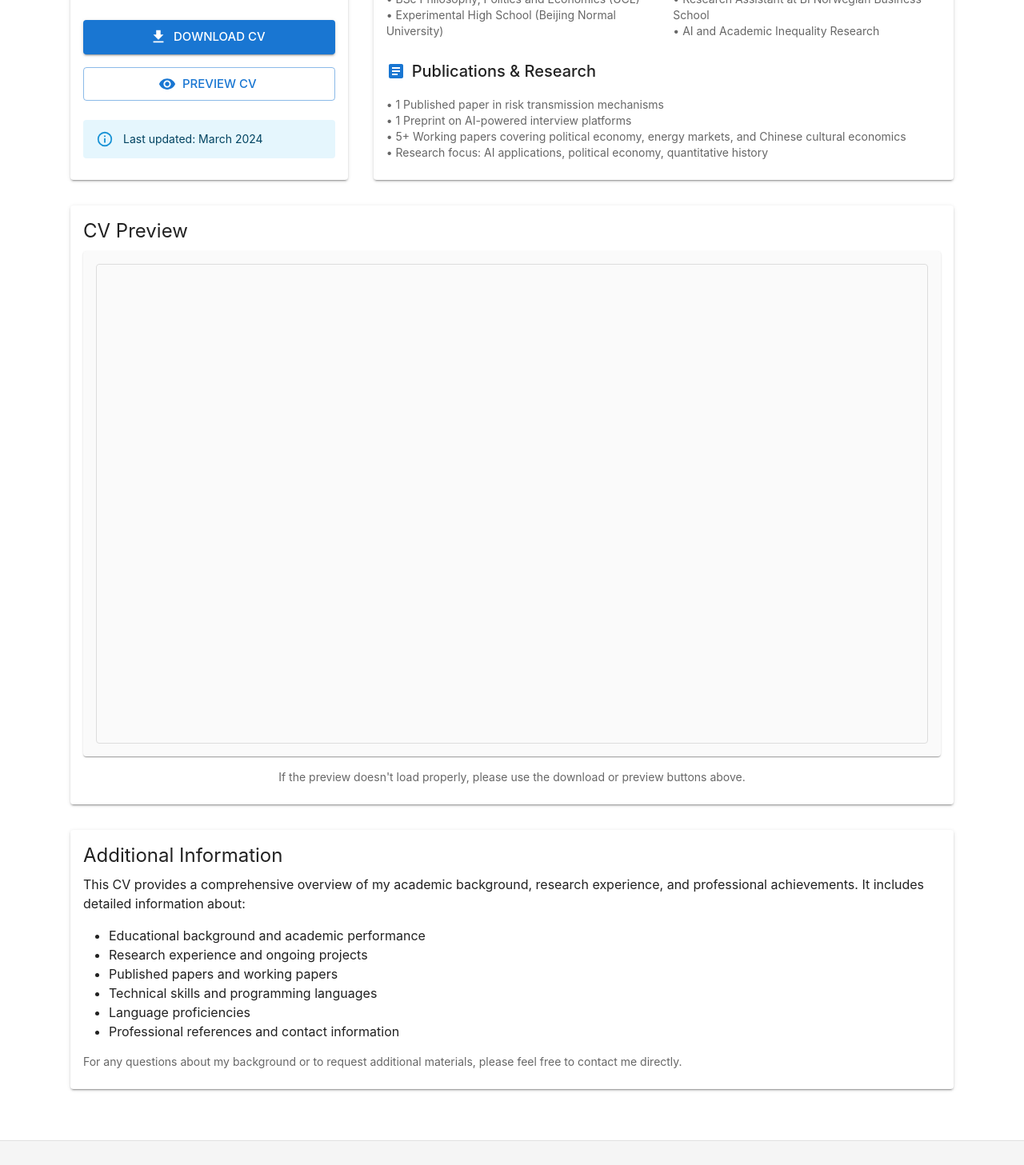
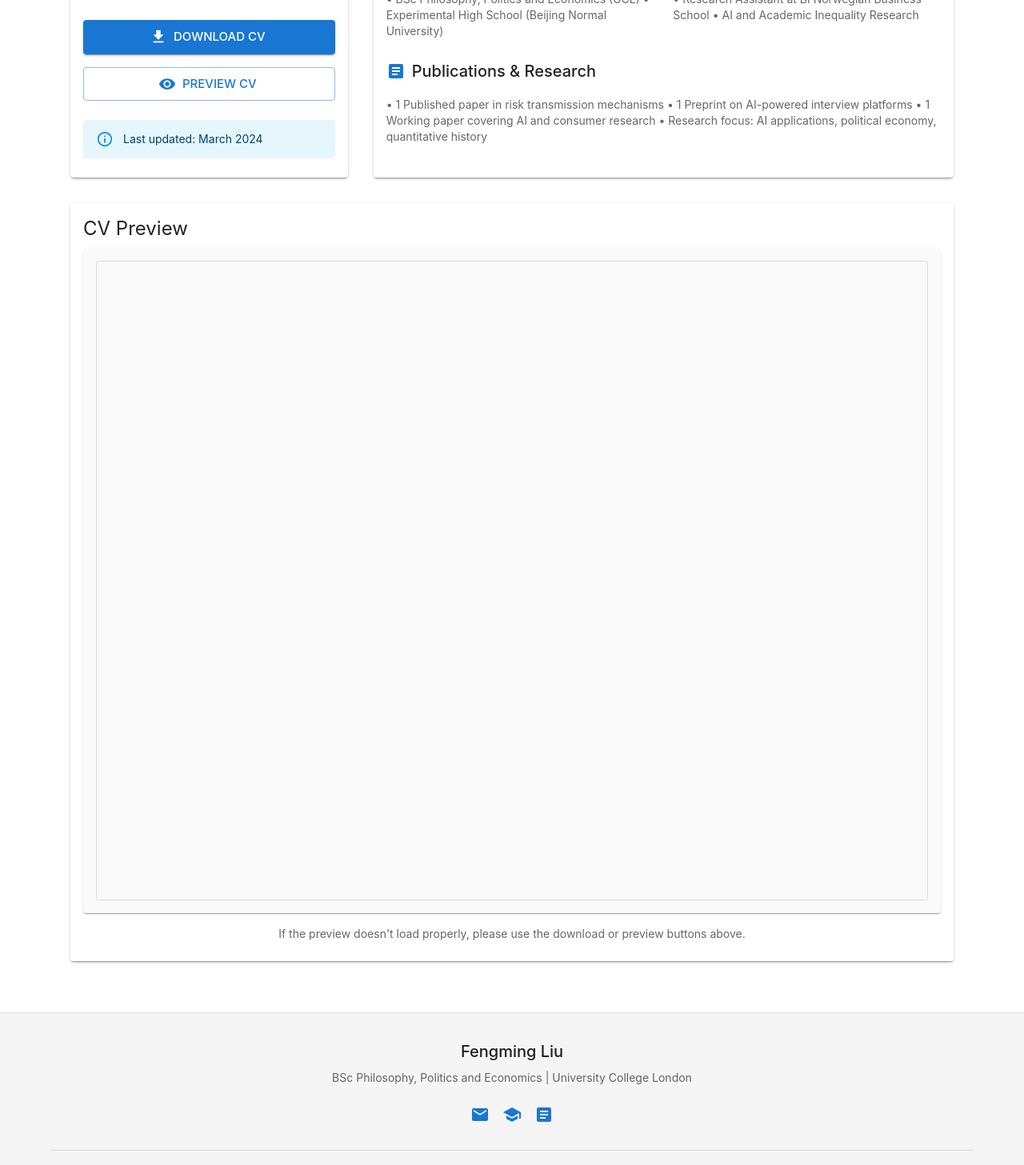
Before and after one commit to LFM097384/liufengming.me, a React (Vite) app: page /cv in a window 1280 px wide. Shown: the part 340-1797 px from the top of the page at 80% size. Built offline with nearby package versions, Linux system fonts and the light colour scheme.

Commit message:
完善了i18n

```diff
--- a/src/pages/CV.jsx
+++ b/src/pages/CV.jsx
@@ -53,16 +53,14 @@ const CV = () => {
       <Grid container spacing={4}>
         {/* CV Actions */}
         <Grid item xs={12} md={4}>
-          <Card elevation={2} sx={{ height: '100%', display: 'flex', flexDirection: 'column' }}>
-            <CardContent sx={{ flexGrow: 1 }}>
+          <Card elevation={2} sx={{ height: '100%', display: 'flex', flexDirection: 'column' }}>            <CardContent sx={{ flexGrow: 1 }}>
               <Typography variant="h5" gutterBottom sx={{ display: 'flex', alignItems: 'center', gap: 1 }}>
                 <Description color="primary" />
-                CV Document
+                {t('cv.document.title')}
               </Typography>
 
               <Typography variant="body2" color="text.secondary" paragraph>
-                Download or preview my complete academic CV including education, research experience,
-                publications, presentations, and skills.
+                {t('cv.document.description')}
               </Typography>
 
               <Box sx={{ display: 'flex', flexDirection: 'column', gap: 2, mt: 3 }}>                <Button
@@ -74,20 +72,19 @@ const CV = () => {
                 >
                   {t('cv.download')}
                 </Button>
-
-                <Button
+                  <Button
                   variant="outlined"
                   size="large"
                   startIcon={<Visibility />}
                   onClick={handlePreview}
                   fullWidth
                 >
-                  {t('cv.preview')}
+                  {t('cv.preview_button')}
                 </Button>
               </Box>
 
               <Alert severity="info" sx={{ mt: 3 }}>
-                Last updated: March 2024
+                {t('cv.document.last_updated')}
               </Alert>
             </CardContent>
           </Card>
@@ -96,44 +93,34 @@ const CV = () => {
         {/* CV Highlights */}
         <Grid item xs={12} md={8}>
           <Card elevation={2} sx={{ height: '100%', display: 'flex', flexDirection: 'column' }}>
-            <CardContent sx={{ flexGrow: 1 }}>
-              <Typography variant="h5" gutterBottom>
-                CV Highlights
+            <CardContent sx={{ flexGrow: 1 }}>              <Typography variant="h5" gutterBottom>
+                {t('cv.highlights.title')}
               </Typography>
 
               <Grid container spacing={3}>
                 <Grid item xs={12} sm={6}>
                   <Box sx={{ display: 'flex', alignItems: 'center', gap: 1, mb: 2 }}>
-                    <School color="primary" />
-                    <Typography variant="h6">Education</Typography>
+                    <School color="primary" />                    <Typography variant="h6">{t('cv.highlights.education.title')}</Typography>
                   </Box>
                   <Typography variant="body2" color="text.secondary">
-                    • BSc Philosophy, Politics and Economics (UCL)<br/>
-                    • Experimental High School (Beijing Normal University)
+                    {t('cv.highlights.education.content')}
                   </Typography>
                 </Grid>
 
                 <Grid item xs={12} sm={6}>
                   <Box sx={{ display: 'flex', alignItems: 'center', gap: 1, mb: 2 }}>
-                    <Work color="primary" />
-                    <Typography variant="h6">Experience</Typography>
+                    <Work color="primary" />                    <Typography variant="h6">{t('cv.highlights.experience.title')}</Typography>
                   </Box>
                   <Typography variant="body2" color="text.secondary">
-                    • Research Assistant at BI Norwegian Business School<br/>
-                    • AI and Academic Inequality Research
+                    {t('cv.highlights.experience.content')}
                   </Typography>
                 </Grid>
 
                 <Grid item xs={12}>
                   <Box sx={{ display: 'flex', alignItems: 'center', gap: 1, mb: 2 }}>
-                    <Article color="primary" />
-                    <Typography variant="h6">Publications & Research</Typography>
-                  </Box>
-                  <Typography variant="body2" color="text.secondary">
-                    • 1 Published paper in risk transmission mechanisms<br/>
-                    • 1 Preprint on AI-powered interview platforms<br/>
-                    • 5+ Working papers covering political economy, energy markets, and Chinese cultural economics<br/>
-                    • Research focus: AI applications, political economy, quantitative history
+                    <Article color="primary" />                    <Typography variant="h6">{t('cv.highlights.publications.title')}</Typography>
+                  </Box>                  <Typography variant="body2" color="text.secondary">
+                    {t('cv.highlights.publications.content')}
                   </Typography>
                 </Grid>
               </Grid>
@@ -144,19 +131,17 @@ const CV = () => {
         {/* PDF Preview */}
         <Grid item xs={12}>
           <Card elevation={2}>
-            <CardContent>
-              <Typography variant="h5" gutterBottom>
-                CV Preview
+            <CardContent>              <Typography variant="h5" gutterBottom>
+                {t('cv.preview.title')}
               </Typography>
 
-              <Paper elevation={1} sx={{ p: 2, bgcolor: 'grey.50' }}>
-                <Box sx={{
+              <Paper elevation={1} sx={{ p: 2, bgcolor: 'grey.50' }}>                <Box sx={{
                   width: '100%',
-                  height: '600px',
+                  height: '800px',
                   border: '1px solid #ddd',
                   borderRadius: 1,
                   overflow: 'hidden'
-                }}>                  <iframe
+                }}><iframe
                     src={`${getStaticPath('CV.pdf')}#toolbar=1`}
                     width="100%"
                     height="100%"
@@ -166,43 +151,13 @@ const CV = () => {
                 </Box>
               </Paper>
 
-              <Box sx={{ mt: 2, textAlign: 'center' }}>
-                <Typography variant="body2" color="text.secondary">
-                  If the preview doesn't load properly, please use the download or preview buttons above.
+              <Box sx={{ mt: 2, textAlign: 'center' }}>                <Typography variant="body2" color="text.secondary">
+                  {t('cv.preview_note')}
                 </Typography>
               </Box>
             </CardContent>
-          </Card>
-        </Grid>
+          </Card>        </Grid>
       </Grid>
-
-      {/* Additional Information */}
-      <Card elevation={2} sx={{ mt: 4 }}>
-        <CardContent>
-          <Typography variant="h5" gutterBottom>
-            Additional Information
-          </Typography>
-
-          <Typography variant="body1" paragraph>
-            This CV provides a comprehensive overview of my academic background, research experience,
-            and professional achievements. It includes detailed information about:
-          </Typography>
-
-          <Box component="ul" sx={{ pl: 4 }}>
-            <li>Educational background and academic performance</li>
-            <li>Research experience and ongoing projects</li>
-            <li>Published papers and working papers</li>
-            <li>Technical skills and programming languages</li>
-            <li>Language proficiencies</li>
-            <li>Professional references and contact information</li>
-          </Box>
-
-          <Typography variant="body2" color="text.secondary" sx={{ mt: 2 }}>
-            For any questions about my background or to request additional materials,
-            please feel free to contact me directly.
-          </Typography>
-        </CardContent>
-      </Card>
     </Container>
   )
 }
--- a/src/translations/en/cv.json
+++ b/src/translations/en/cv.json
@@ -2,6 +2,29 @@
   "title": "Curriculum Vitae",
   "subtitle": "Download or preview my academic CV",
   "download": "Download CV",
-  "preview": "Preview CV",
-  "preview_note": "If the preview doesn't load properly, please use the download or preview buttons above."
+  "preview_button": "Preview CV",
+  "preview_note": "If the preview doesn't load properly, please use the download or preview buttons above.",
+  "document": {
+    "title": "CV Document",
+    "description": "Download or preview my complete academic CV including education, research experience, publications, presentations, and skills.",
+    "last_updated": "Last updated: March 2024"
+  },
+  "highlights": {
+    "title": "CV Highlights",
+    "education": {
+      "title": "Education",
+      "content": "• BSc Philosophy, Politics and Economics (UCL)\n• Experimental High School (Beijing Normal University)"
+    },
+    "experience": {
+      "title": "Experience",
+      "content": "• Research Assistant at BI Norwegian Business School\n• AI and Academic Inequality Research"
+    },
+    "publications": {
+      "title": "Publications & Research",
+      "content": "• 1 Published paper in risk transmission mechanisms\n• 1 Preprint on AI-powered interview platforms\n• 1 Working paper covering AI and consumer research\n• Research focus: AI applications, political economy, quantitative history"
+    }
+  },
+  "preview": {
+    "title": "CV Preview"
+  }
 }
--- a/src/translations/zh/cv.json
+++ b/src/translations/zh/cv.json
@@ -2,6 +2,29 @@
   "title": "个人简历",
   "subtitle": "下载或预览我的学术简历",
   "download": "下载简历",
-  "preview": "预览简历",
-  "preview_note": "如果预览加载不正常，请使用上方的下载或预览按钮。"
+  "preview_button": "预览简历",
+  "preview_note": "如果预览加载不正常，请使用上方的下载或预览按钮。",
+  "document": {
+    "title": "简历文档",
+    "description": "下载或预览我的完整学术简历，包括教育背景、研究经历、发表论文、学术报告和技能专长。",
+    "last_updated": "最后更新：2024年3月"
+  },
+  "highlights": {
+    "title": "简历要点",
+    "education": {
+      "title": "教育背景",
+      "content": "• 哲学、政治学与经济学学士学位（伦敦大学学院）\n• 高中毕业（北京师范大学附属实验中学）"
+    },
+    "experience": {
+      "title": "研究经历",
+      "content": "• BI挪威商学院研究助理\n• AI与学术不平等研究"
+    },
+    "publications": {
+      "title": "发表论文与研究",
+      "content": "• 1篇已发表论文（风险传导机制）\n• 1篇预印本论文（AI驱动访谈平台）\n• 1篇工作论文（AI与消费者研究）\n• 研究重点：AI应用、政治经济学、定量历史学"
+    }
+  },
+  "preview": {
+    "title": "简历预览"
+  }
 }
```
